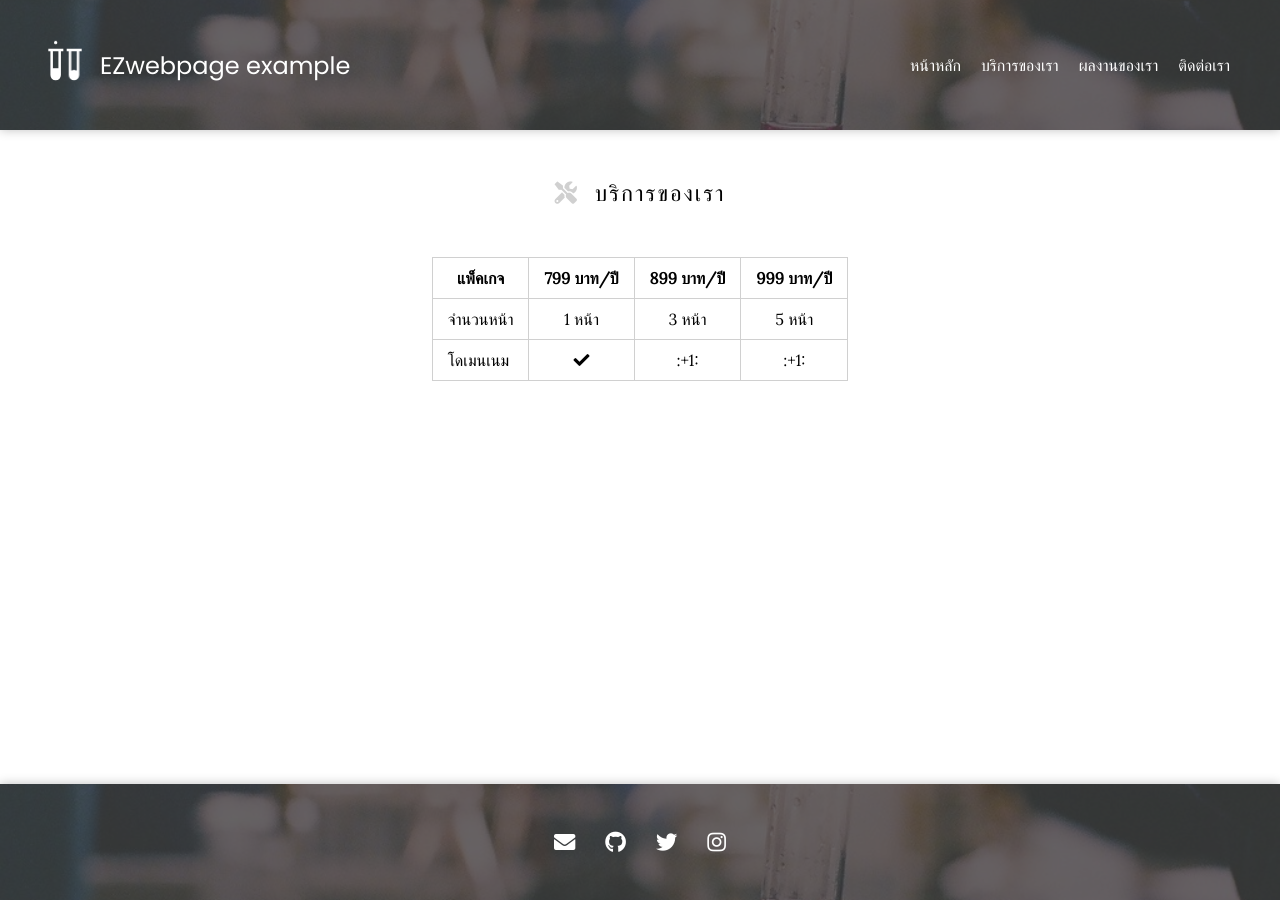
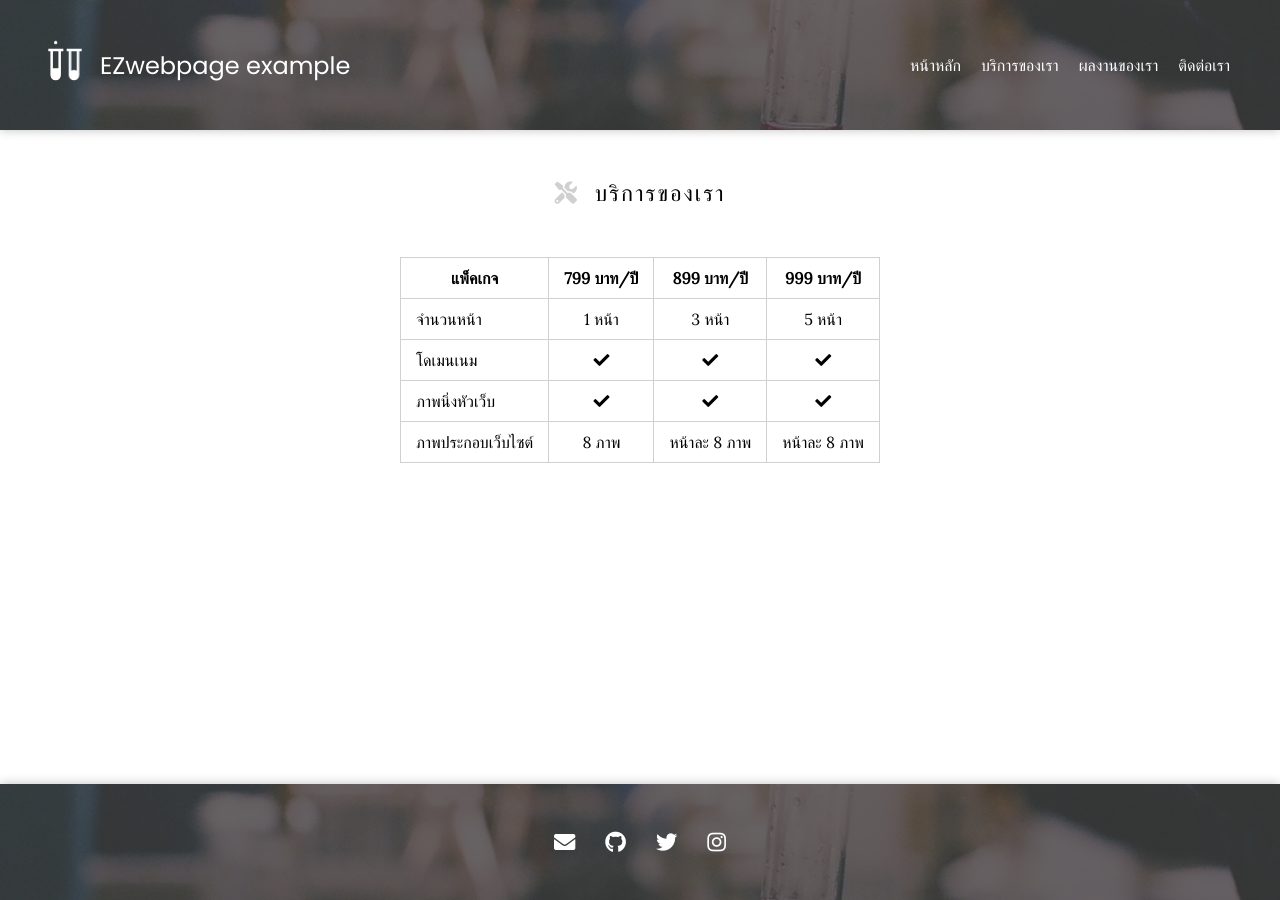
Before and after one commit to EZwebpage/Showcase, a Jekyll site: the page built from resources/index.md, in a window 1280 px wide. Built offline with Jekyll 4.4.1, drawn with Linux system fonts in a browser that asks for light colours; nearby versions of some CDN libraries.

Commit message:
Update index.md

```diff
--- a/resources/index.md
+++ b/resources/index.md
@@ -7,4 +7,6 @@ title: Resources
 | แพ็คเกจ | 799 บาท/ปี | 899 บาท/ปี | 999 บาท/ปี |
 | ----- | :----: | :----: | :----: |
 | จำนวนหน้า |  1 หน้า   |  3 หน้า   |  5 หน้า   |
-| โดเมนเนม  |   <i class="fas fa-check"></i>   |  :+1:   |  :+1:   |
+| โดเมนเนม  |   <i class="fas fa-check"></i>   |  <i class="fas fa-check"></i>   |  <i class="fas fa-check"></i>|
+| ภาพนิ่งหัวเว็บ  |   <i class="fas fa-check"></i>   |  <i class="fas fa-check"></i>   |  <i class="fas fa-check"></i>|
+| ภาพประกอบเว็บไซต์ |  8 ภาพ   |  หน้าละ 8 ภาพ   |  หน้าละ 8 ภาพ   |
```
